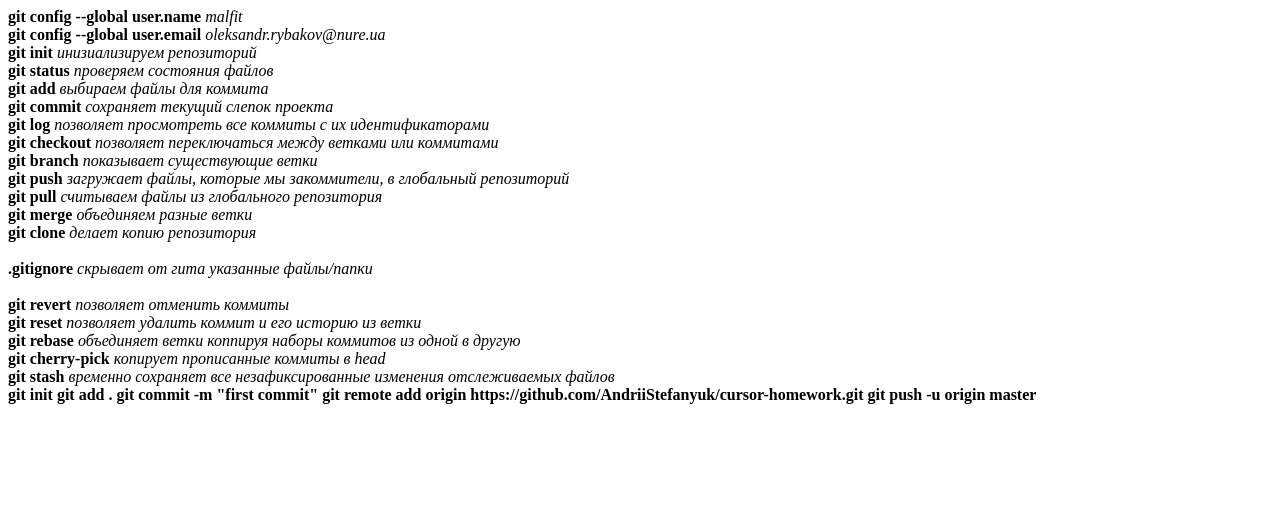
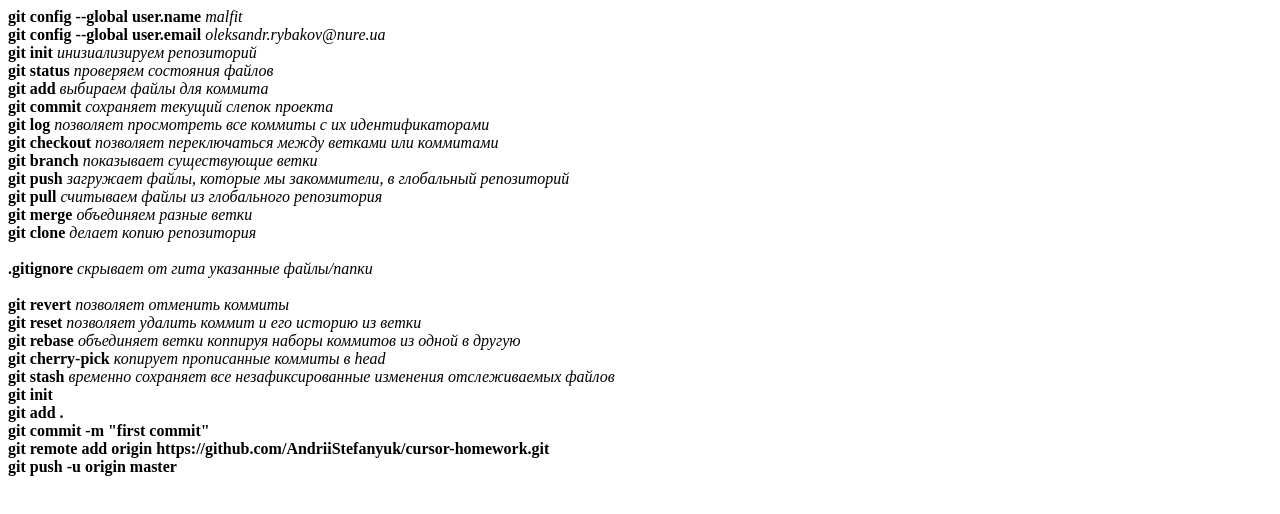
Before and after one commit to AndriiStefanyuk/cursor-homework, a plain HTML site: page index.html in a window 1280 px wide. Drawn offline with Linux system fonts and the light colour scheme.

Commit message:
some changes

```diff
--- a/index.html
+++ b/index.html
@@ -39,13 +39,13 @@
       файлов</i
     ><br />
 
-    <b>git init</b>
-    <b>git add .</b>
-    <b>git commit -m "first commit"</b>
+    <b>git init</b><br />
+    <b>git add .</b><br />
+    <b>git commit -m "first commit"</b><br />
     <b
       >git remote add origin
       https://github.com/AndriiStefanyuk/cursor-homework.git</b
-    >
-    <b>git push -u origin master</b>
+    ><br />
+    <b>git push -u origin master</b><br />
   </body>
 </html>
```
Also changed, not shown: 1 other file.
